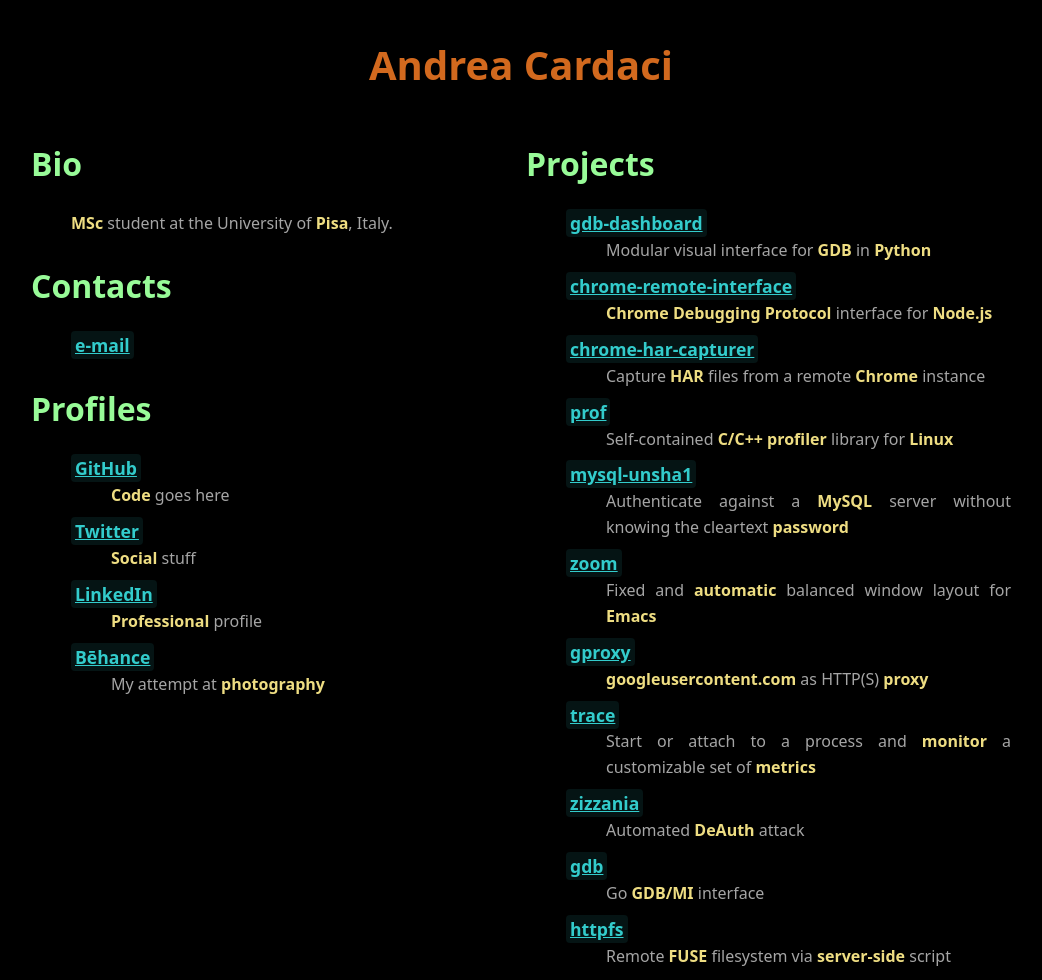
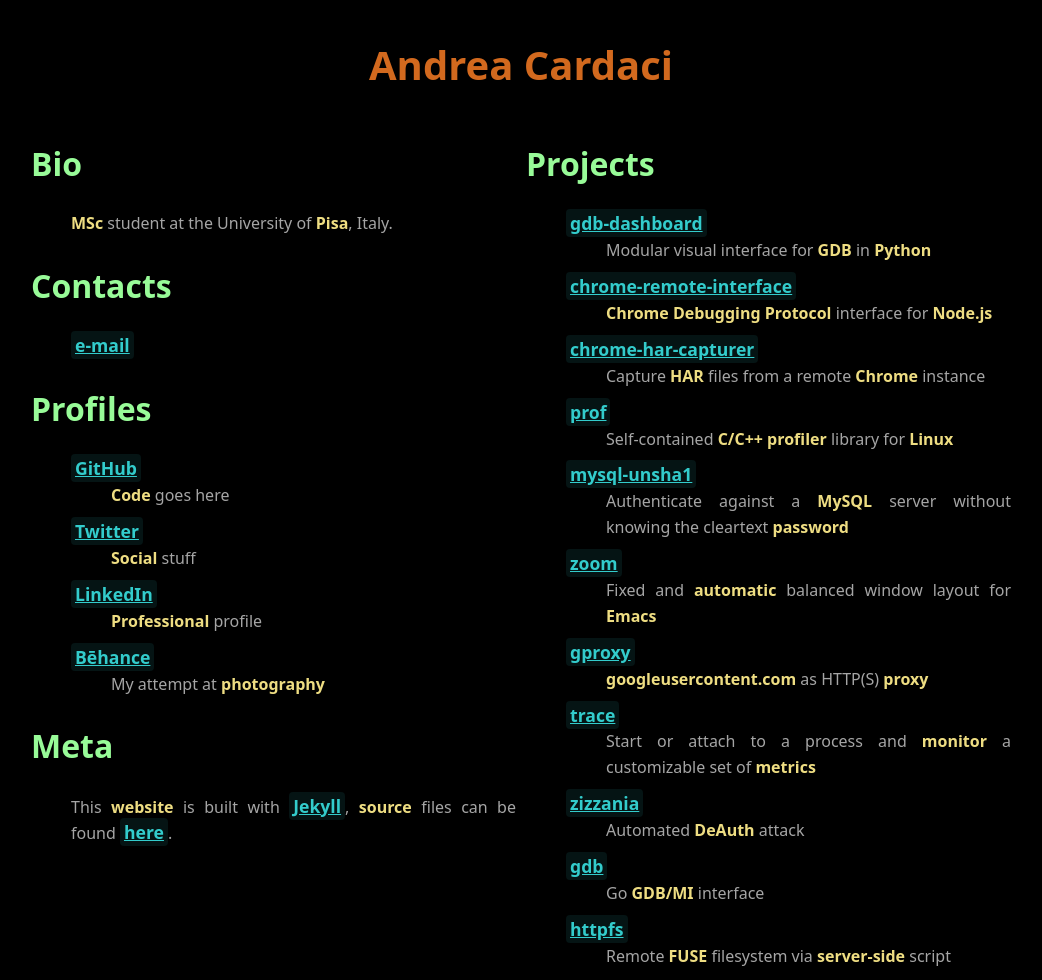
Before and after one commit to cyrus-and/cyrus-and.github.io, a Jekyll site: the page built from index.md, in a window 1280 px wide. Shown: the whole page, without its empty margins (119-1161 px from the left). Built offline with Jekyll 4.4.1, drawn with Linux system fonts in a browser that asks for light colours; some web fonts are replaced.

Commit message:
Add a 'Meta' section

```diff
--- /dev/null
+++ b/_includes/meta.md
@@ -0,0 +1,7 @@
+<section>
+
+## Meta
+
+This **website** is built with [Jekyll](https://jekyllrb.com/), **source** files can be found [here](https://github.com/cyrus-and/cyrus-and.github.io).
+
+</section>
--- a/index.md
+++ b/index.md
@@ -9,4 +9,5 @@ tags: [MSc, Pisa]
 {% include contacts.md %}
 {% include profiles.md %}
 {% include advisories.md %}
+{% include meta.md %}
 {% include projects.md %}
```
